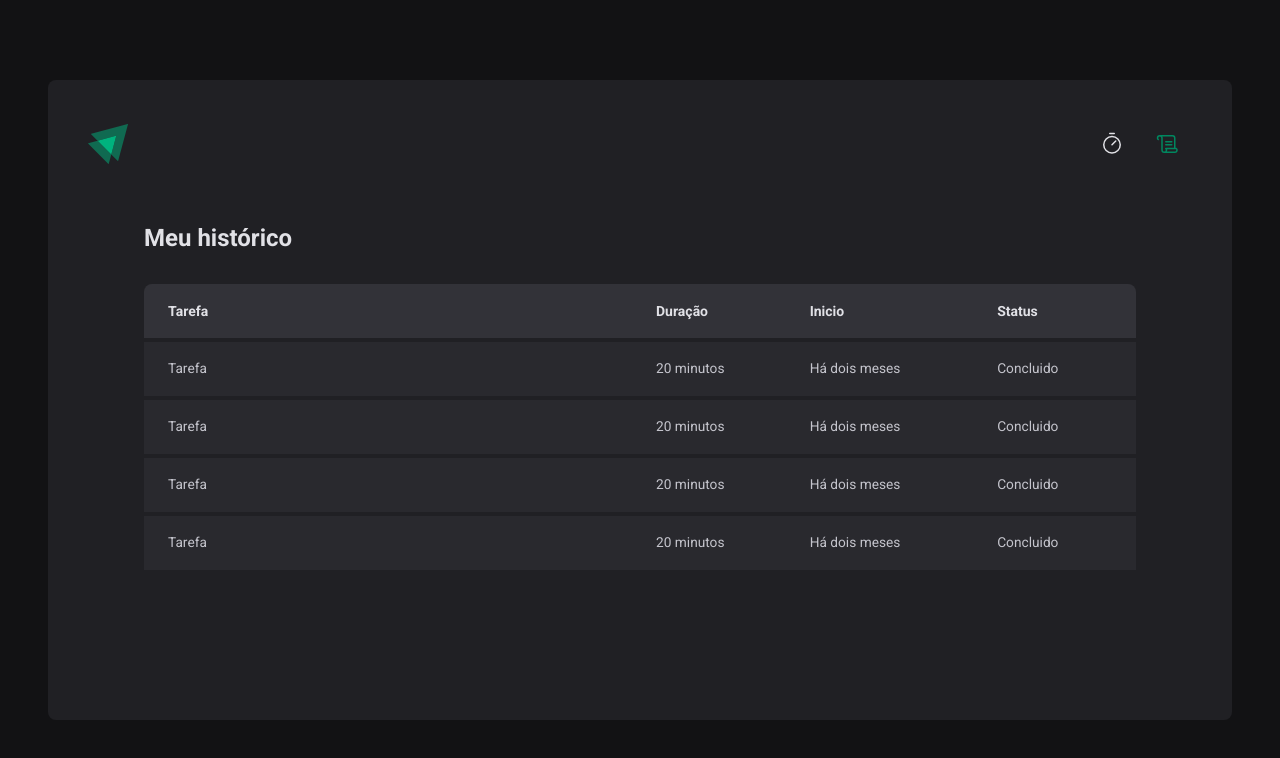
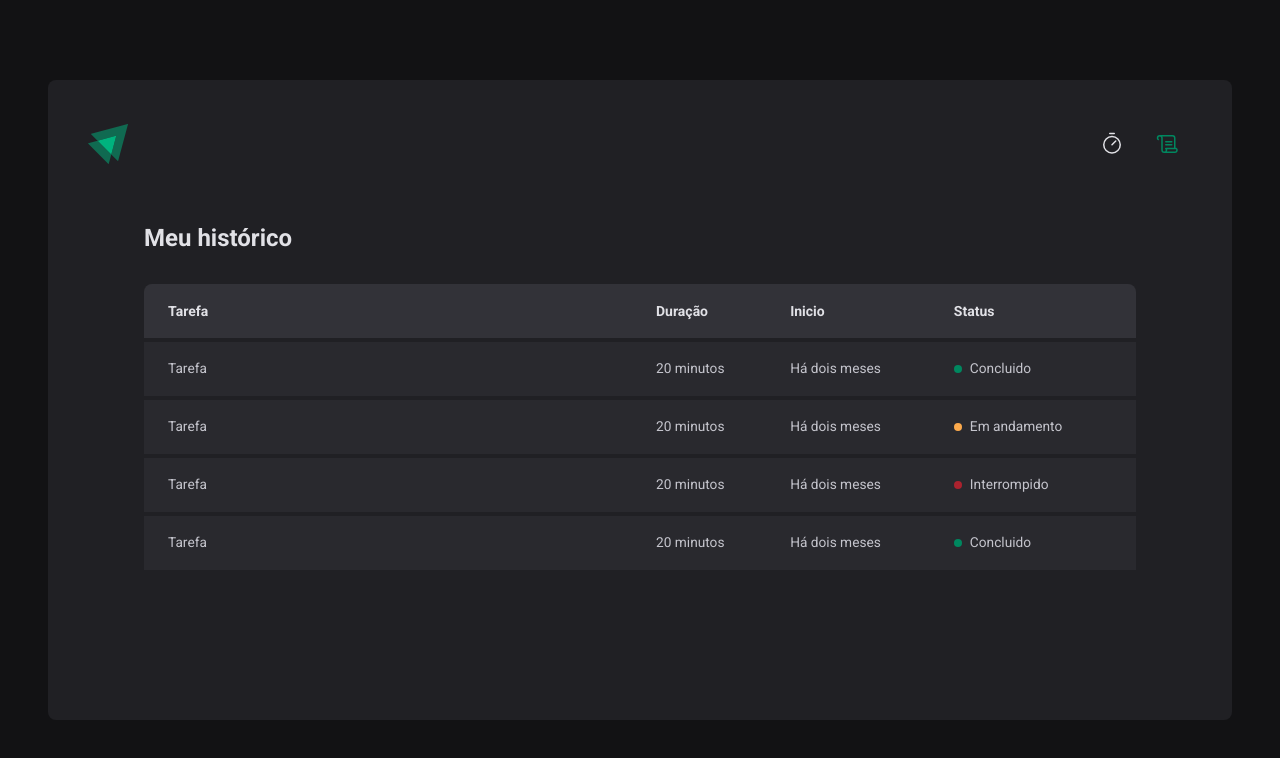
Before and after one commit to MoacyrBarata/timer, a React (Vite) app: page /history in a window 1280 px wide. Shown: the top 758 px of the page. Built offline with nearby package versions, Linux system fonts and the light colour scheme.

Commit message:
history page status style

```diff
--- a/src/pages/History/index.tsx
+++ b/src/pages/History/index.tsx
@@ -1,4 +1,4 @@
-import { HistoryContainer, HistoryList } from "./styles";
+import { HistoryContainer, HistoryList, Status } from "./styles";
 
 export function History(){
   return (
@@ -20,25 +20,33 @@
               <td>Tarefa</td>
               <td>20 minutos</td>
               <td>Há dois meses</td>
-              <td>Concluido</td>
+              <td>
+                <Status statusColor="green">Concluido</Status>
+                </td>
             </tr>
             <tr>
               <td>Tarefa</td>
               <td>20 minutos</td>
               <td>Há dois meses</td>
-              <td>Concluido</td>
+              <td>
+                <Status statusColor="yellow">Em andamento</Status>
+                </td>
             </tr>
             <tr>
               <td>Tarefa</td>
               <td>20 minutos</td>
               <td>Há dois meses</td>
-              <td>Concluido</td>
+              <td>
+                <Status statusColor="red">Interrompido</Status>
+                </td>
             </tr>
             <tr>
               <td>Tarefa</td>
               <td>20 minutos</td>
               <td>Há dois meses</td>
-              <td>Concluido</td>
+              <td>
+                <Status statusColor="green">Concluido</Status>
+                </td>
             </tr>
           </tbody>
         </table>
--- a/src/pages/History/styles.ts
+++ b/src/pages/History/styles.ts
@@ -30,6 +30,7 @@
     font-size: 0.875rem;
     line-height: 1.6;
 
+
     &:first-child{
       border-top-left-radius: 8px;
       padding-left: 1.5rem;
@@ -59,3 +60,26 @@
   }
 }
 `
+const STATUS_COLORS ={
+  yellow: 'yellow-500',
+  green: 'green-500',
+  red: 'red-500'
+} as const
+
+interface StatusProps {
+  statusColor: keyof typeof STATUS_COLORS
+}
+
+export const Status = styled.span<StatusProps>`
+  display: flex;
+  align-items: center;
+  gap: 0.5rem;
+
+  &::before{
+    content: '';
+    width: 0.5rem;
+    height: 0.5rem;
+    border-radius:50% ;
+    background: ${props => props.theme[STATUS_COLORS[props.statusColor]]};
+  }
+`
```
